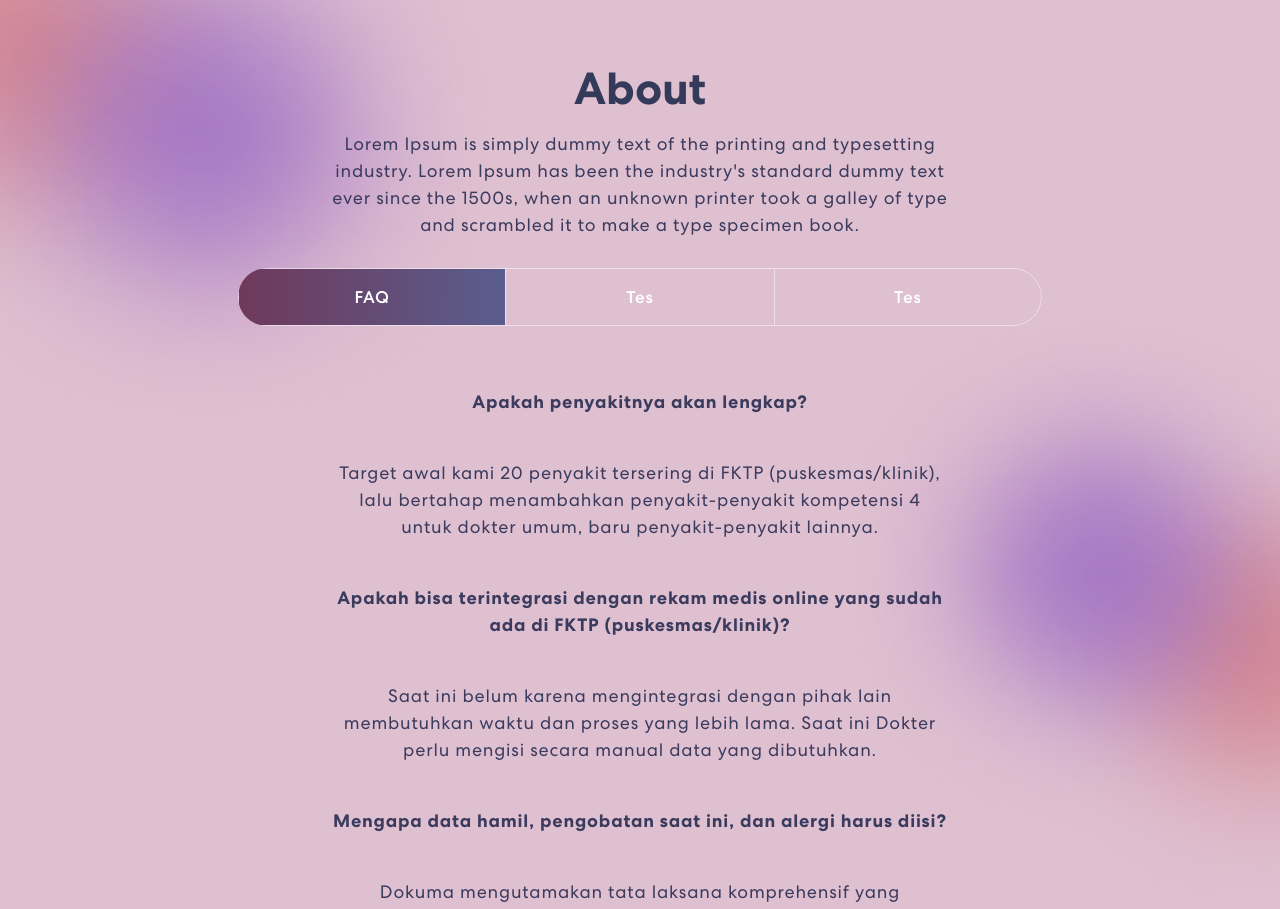
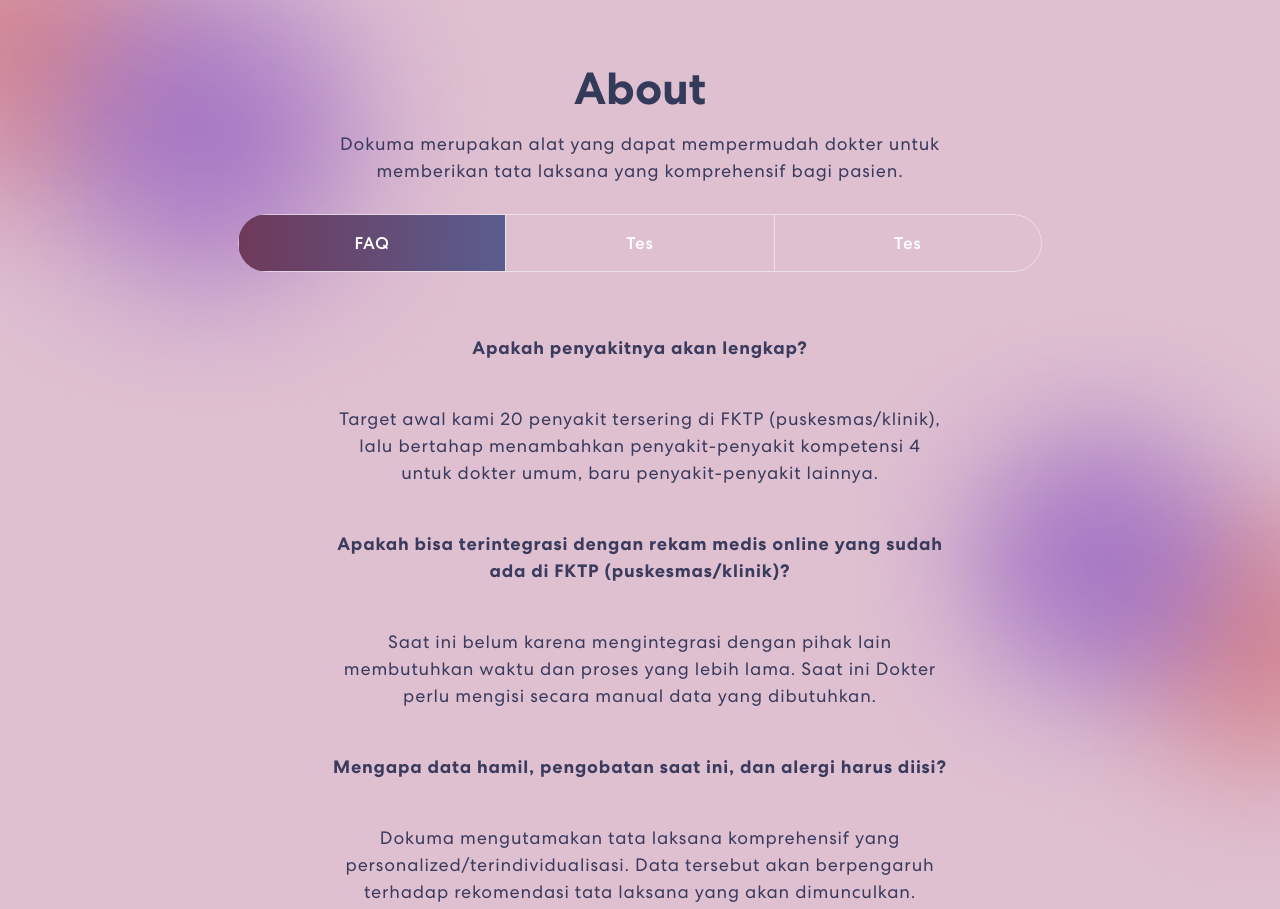
Before and after one commit to Dokuma-id/frontend, a React (Create React App) app: page / in a window 1280 px wide. Shown: the part 1080-1989 px from the top of the page. Built offline with nearby package versions, Linux system fonts and the light colour scheme.

Commit message:
home: add about

```diff
--- a/src/components/Diagnosa.js
+++ b/src/components/Diagnosa.js
@@ -26,7 +26,7 @@ export const Diagnosa = () => {
     stres_metabolik: 3,
     pengobatan: 'tidak ada',
     alergi: [],
-    diagnosis: ['TB','DM']
+    diagnosis: ['TB']
   }
 
   const [formDetails, setFormDetails] = useState(formInitialDetails);
--- a/src/components/Projects.js
+++ b/src/components/Projects.js
@@ -20,7 +20,7 @@ export const Projects = () => {
               {({ isVisible }) =>
               <div className={isVisible ? "animate__animated animate__fadeIn": ""}>
                 <h2>About</h2>
-                <p>Lorem Ipsum is simply dummy text of the printing and typesetting industry. Lorem Ipsum has been the industry's standard dummy text ever since the 1500s, when an unknown printer took a galley of type and scrambled it to make a type specimen book.</p>
+                <p>Dokuma merupakan alat yang dapat mempermudah dokter untuk memberikan tata laksana yang komprehensif bagi pasien.</p>
                 <Tab.Container id="projects-tabs" defaultActiveKey="first">
                   <Nav variant="pills" className="nav-pills mb-5 justify-content-center align-items-center" id="pills-tab">
                     <Nav.Item>
```
